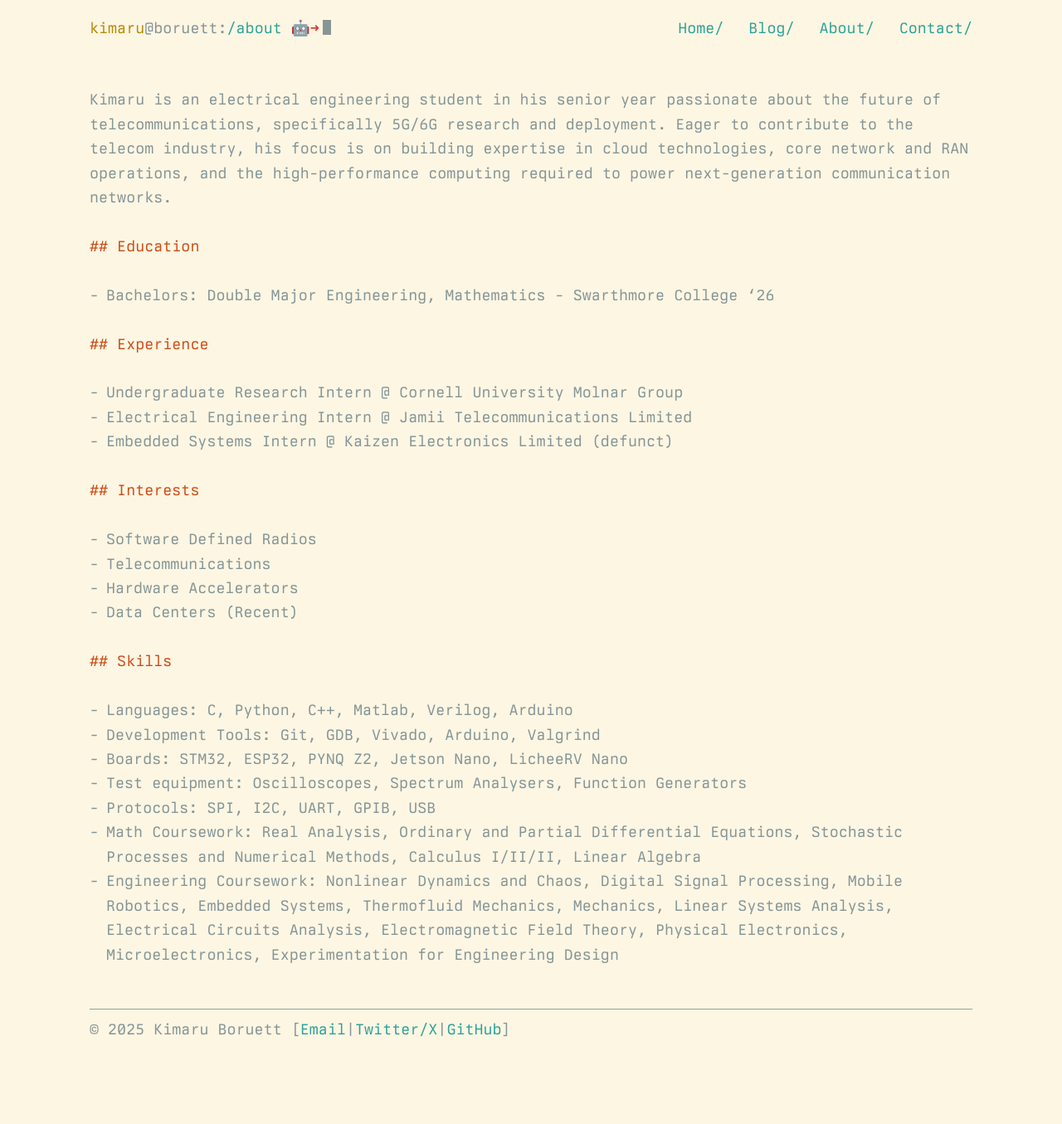
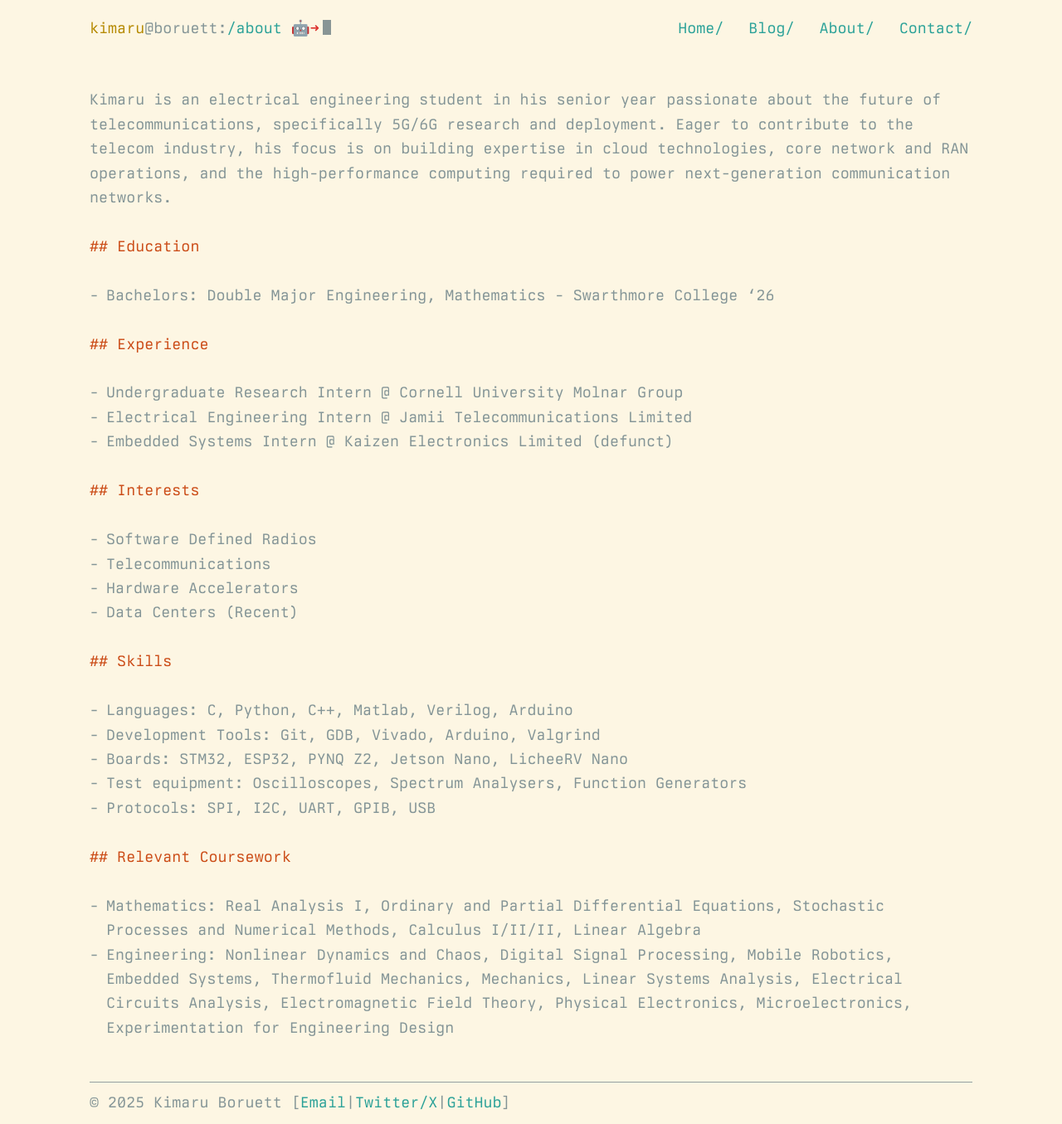
Before and after one commit to kmarulab/kmarulab.github.io, a Jekyll site: the page built from about.md, in a window 1280 px wide. Shown: the whole page at 83% size. Built offline with Jekyll 4.4.1, drawn with Linux system fonts in a browser that asks for light colours; before the commit the page ends 1266 px from its top, so only the background shows below that.

Commit message:
Update about.md

```diff
--- a/about.md
+++ b/about.md
@@ -32,5 +32,7 @@
 - Boards: STM32, ESP32, PYNQ Z2, Jetson Nano, LicheeRV Nano
 - Test equipment: Oscilloscopes, Spectrum Analysers, Function Generators
 - Protocols: SPI, I2C, UART, GPIB, USB
-- Math Coursework: Real Analysis, Ordinary and Partial Differential Equations, Stochastic Processes and Numerical Methods, Calculus I/II/II, Linear Algebra
-- Engineering Coursework: Nonlinear Dynamics and Chaos, Digital Signal Processing, Mobile Robotics, Embedded Systems, Thermofluid Mechanics, Mechanics, Linear Systems Analysis, Electrical Circuits Analysis, Electromagnetic Field Theory, Physical Electronics, Microelectronics, Experimentation for Engineering Design
+
+## Relevant Coursework
+- Mathematics: Real Analysis I, Ordinary and Partial Differential Equations, Stochastic Processes and Numerical Methods, Calculus I/II/II, Linear Algebra
+- Engineering: Nonlinear Dynamics and Chaos, Digital Signal Processing, Mobile Robotics, Embedded Systems, Thermofluid Mechanics, Mechanics, Linear Systems Analysis, Electrical Circuits Analysis, Electromagnetic Field Theory, Physical Electronics, Microelectronics, Experimentation for Engineering Design
```
